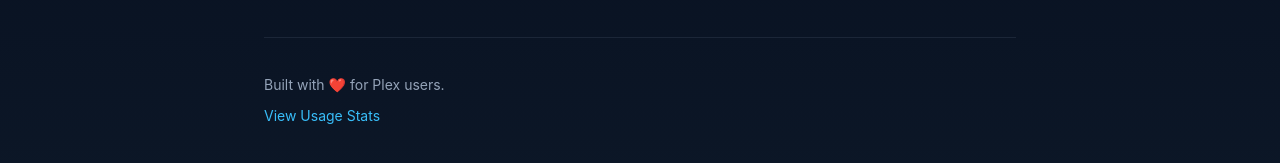
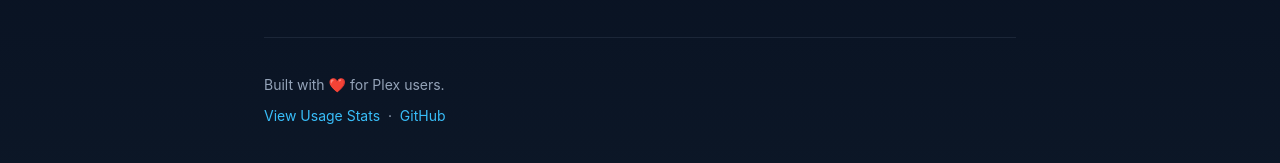
Before and after one commit to mstrhakr/stop-transcoding, a Jekyll site: the page built from docs/index.md, in a window 1280 px wide. Shown: the part 683-846 px from the top of the page. Built offline with Jekyll 4.4.1, drawn with Linux system fonts in a browser that asks for light colours.

Commit message:
Add GitHub link to footer for improved accessibility

```diff
--- a/docs/_layouts/default.html
+++ b/docs/_layouts/default.html
@@ -27,6 +27,8 @@
       <footer class="page-footer">
         <p>Built with ❤️ for Plex users.</p>
         <a href="https://stats.stop-transcoding.mstrhakr.com" target="_blank" rel="noopener">View Usage Stats</a>
+        &nbsp;·&nbsp;
+        <a href="https://github.com/mstrhakr/stop-transcoding" target="_blank" rel="noopener">GitHub</a>
       </footer>
     </main>
   </body>
```
